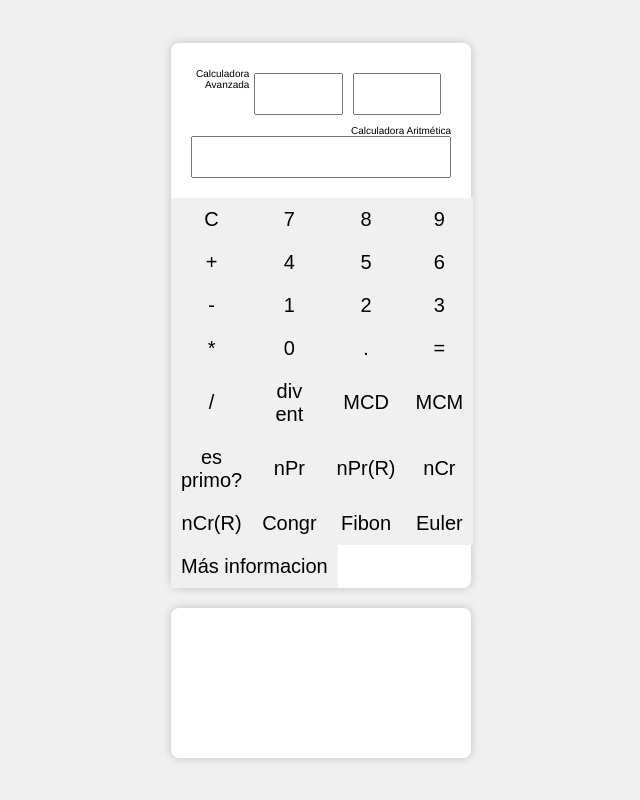
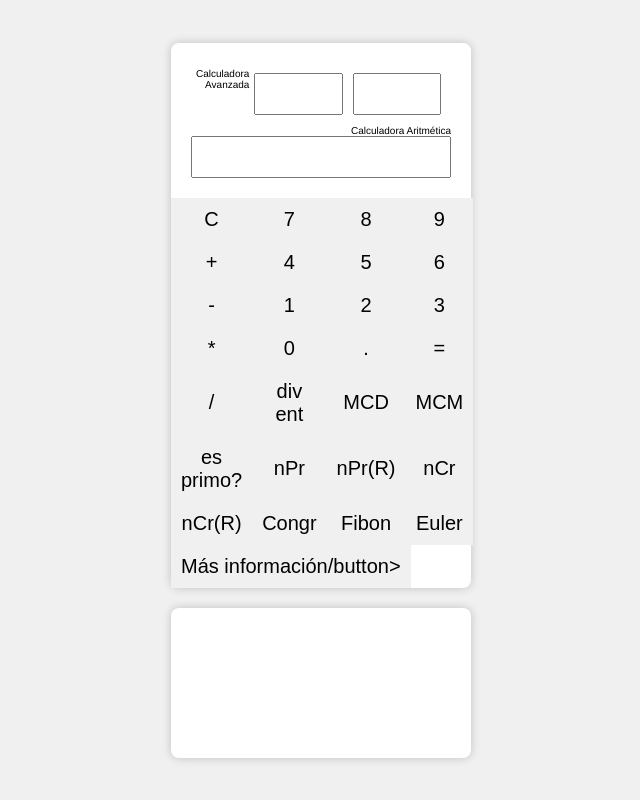
Before and after one commit to DiegoRCasallas/JS-CalculatorTerminator, a plain HTML site: page index.html in a window 1280 px wide. Shown: the whole page, without its empty margins (319-959 px from the left). Drawn offline with Linux system fonts and the light colour scheme.

Commit message:
coreccion ortografia

```diff
--- a/index.html
+++ b/index.html
@@ -66,7 +66,7 @@
                 <button onclick="mostrarEuler()">Euler</button>
             </div>
 
-            <button class="button-ayuda">Más informacion</button>
+            <button class="button-ayuda">Más información/button>
         </section>
 
         <section class="main-retoalimentacion">
```
